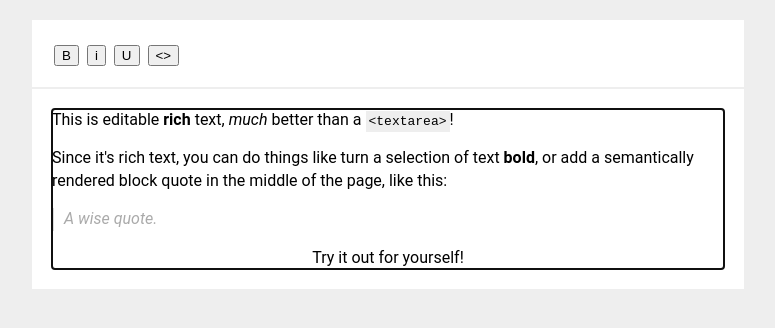
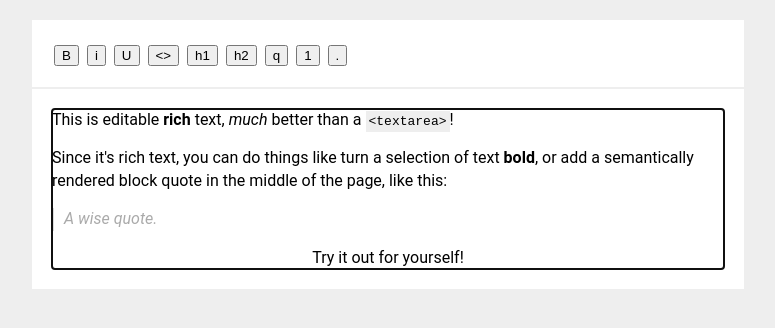
Before and after one commit to KonovalovNikolai/EmailTemplaitor, a React (Create React App) app: page / in a window 1280 px wide. Shown: the top 328 px of the page, without its empty margins (252-1027 px from the left). Built offline with nearby package versions, Linux system fonts and the light colour scheme.

Commit message:
Add block buttons

```diff
--- a/src/components/Editor/CustomEditor.tsx
+++ b/src/components/Editor/CustomEditor.tsx
@@ -1,29 +1,17 @@
 import React, { useCallback, useMemo, useState } from 'react'
 import isHotkey from 'is-hotkey'
-import { Editable, withReact, useSlate, Slate, ReactEditor } from 'slate-react'
-import { withHistory } from 'slate-history'
+import { Editable, withReact, Slate } from 'slate-react'
+import { withHistory} from 'slate-history'
 import {
-    BaseEditor,
-    Transforms,
     createEditor,
     Descendant,
 } from 'slate'
 
-import CustomElement from './elements/Element'
-import CustomLeaf from './elements/Leaf'
+import RenderElement from './elements/Element'
+import RenderLeaf from './elements/Leaf'
 import MarkButton from '../Toolbar/MarkButton'
 import './Editor.css'
-
-type UserElement = { type: 'paragraph'; children: CustomText[] }
-type CustomText = { text: string }
-
-declare module 'slate' {
-    interface CustomTypes {
-        Editor: BaseEditor & ReactEditor
-        Element: UserElement
-        Text: CustomText
-    }
-}
+import { BlockButton } from '../Toolbar/BlockButton'
 
 interface Props {
     value: Descendant[];
@@ -33,17 +21,22 @@ interface Props {
 const CustomEditor = ({ value, onChange }: Props) => {
     const editor = useMemo(() => withHistory(withReact(createEditor())), [])
 
-    const renderElement = useCallback(props => <CustomElement {...props} />, [])
-    const renderLeaf = useCallback(props => <CustomLeaf {...props} />, [])
+    const renderElement = useCallback(props => <RenderElement {...props} />, [])
+    const renderLeaf = useCallback(props => <RenderLeaf {...props} />, [])
 
     return (
         <div className='editor'>
             <Slate editor={editor} value={value} onChange={value => onChange(value)}>
                 <div className='toolbar'>
-                    <MarkButton format={'bold'} text={'B'} />
-                    <MarkButton format={'italic'} text={'i'} />
+                    <MarkButton format='bold' text={'B'} />
+                    <MarkButton format='italic' text={'i'} />
                     <MarkButton format={'underline'} text={'U'} />
                     <MarkButton format={'code'} text={'<>'} />
+                    <BlockButton format={'heading-one'} text={'h1'} />
+                    <BlockButton format="heading-two" text="h2" />
+                    <BlockButton format="block-quote" text="q" />
+                    <BlockButton format="numbered-list" text="1" />
+                    <BlockButton format="bulleted-list" text="." />
                 </div>
                 <Editable
                     renderElement={renderElement}
@@ -56,5 +49,4 @@ const CustomEditor = ({ value, onChange }: Props) => {
     );
 }
 
-
 export default CustomEditor
--- a/src/components/Editor/elements/Element.tsx
+++ b/src/components/Editor/elements/Element.tsx
@@ -1,4 +1,4 @@
-const CustomElement = ({ attributes, children, element }: any) => {
+const RenderElement = ({ attributes, children, element }: any) => {
     const style = { textAlign: element.align }
     switch (element.type) {
         case 'block-quote':
@@ -46,4 +46,4 @@ const CustomElement = ({ attributes, children, element }: any) => {
     }
 }
 
-export default CustomElement;
+export default RenderElement;
--- a/src/components/Editor/elements/Leaf.tsx
+++ b/src/components/Editor/elements/Leaf.tsx
@@ -1,4 +1,4 @@
-const CustomLeaf = ({ attributes, children, leaf }: any) => {
+const RenderLeaf = ({ attributes, children, leaf }: any) => {
     if (leaf.bold) {
         children = <strong>{children}</strong>
     }
@@ -18,4 +18,4 @@ const CustomLeaf = ({ attributes, children, leaf }: any) => {
     return <span {...attributes}>{children}</span>
 }
 
-export default CustomLeaf;
+export default RenderLeaf;
--- /dev/null
+++ b/src/components/Toolbar/BlockButton.tsx
@@ -0,0 +1,17 @@
+import { useSlate } from "slate-react"
+
+import toggleBlock from "../../utils/toggleBlock"
+
+export const BlockButton = ({ format, text }) => {
+    const editor = useSlate()
+    return (
+        <button
+            onMouseDown={event => {
+                event.preventDefault()
+                toggleBlock(editor, format)
+            }}
+        >
+            {text}
+        </button>
+    )
+}
--- a/src/utils/initialDocument.tsx
+++ b/src/utils/initialDocument.tsx
@@ -32,7 +32,7 @@ export const initialValue: Descendant[] = [
         children: [{ text: 'A wise quote.' }],
     },
     {
-        type: 'paragraph',
+        type: 'heading',
         align: 'center',
         children: [{ text: 'Try it out for yourself!' }],
     },
--- a/src/utils/isBlockActive.tsx
+++ b/src/utils/isBlockActive.tsx
@@ -1,4 +1,4 @@
-import { Editor, Element as SlateElement } from "slate"
+import { Editor, Element as SlateElement } from "slate";
 
 const isBlockActive = (editor: Editor, format: string) => {
     const nodes = Editor.nodes(editor, {
@@ -9,3 +9,5 @@ const isBlockActive = (editor: Editor, format: string) => {
     })
     return !!nodes.next().value
 }
+
+export default isBlockActive;
--- /dev/null
+++ b/src/utils/toggleBlock.tsx
@@ -0,0 +1,31 @@
+import { Editor, Transforms, Element as SlateElement } from "slate";
+
+import isBlockActive from "./isBlockActive";
+
+const LIST_TYPES = ['numbered-list', 'bulleted-list']
+
+const toggleBlock = (editor, format) => {
+    const isActive = isBlockActive(editor, format);
+    const isList = LIST_TYPES.includes(format);
+
+    Transforms.unwrapNodes(editor, {
+        match: n =>
+            !Editor.isEditor(n) &&
+            SlateElement.isElement(n) &&
+            LIST_TYPES.includes(n.type),
+        split: true,
+    });
+
+    Transforms.setNodes(editor, {
+        type: isActive ?
+            'paragraph' : isList ?
+                'list-item' : format,
+    });
+
+    if (!isActive && isList) {
+        const block = { type: format, children: [] };
+        Transforms.wrapNodes(editor, block);
+    }
+};
+
+export default toggleBlock;
--- a/tsconfig.json
+++ b/tsconfig.json
@@ -10,7 +10,7 @@
     "skipLibCheck": true,
     "esModuleInterop": true,
     "allowSyntheticDefaultImports": true,
-    "strict": true,
+    "strict": false,
     "forceConsistentCasingInFileNames": true,
     "noFallthroughCasesInSwitch": true,
     "module": "esnext",
```
Also changed, not shown: src/components/Editor/custom-types.d.ts (added, +120 -0 lines).
